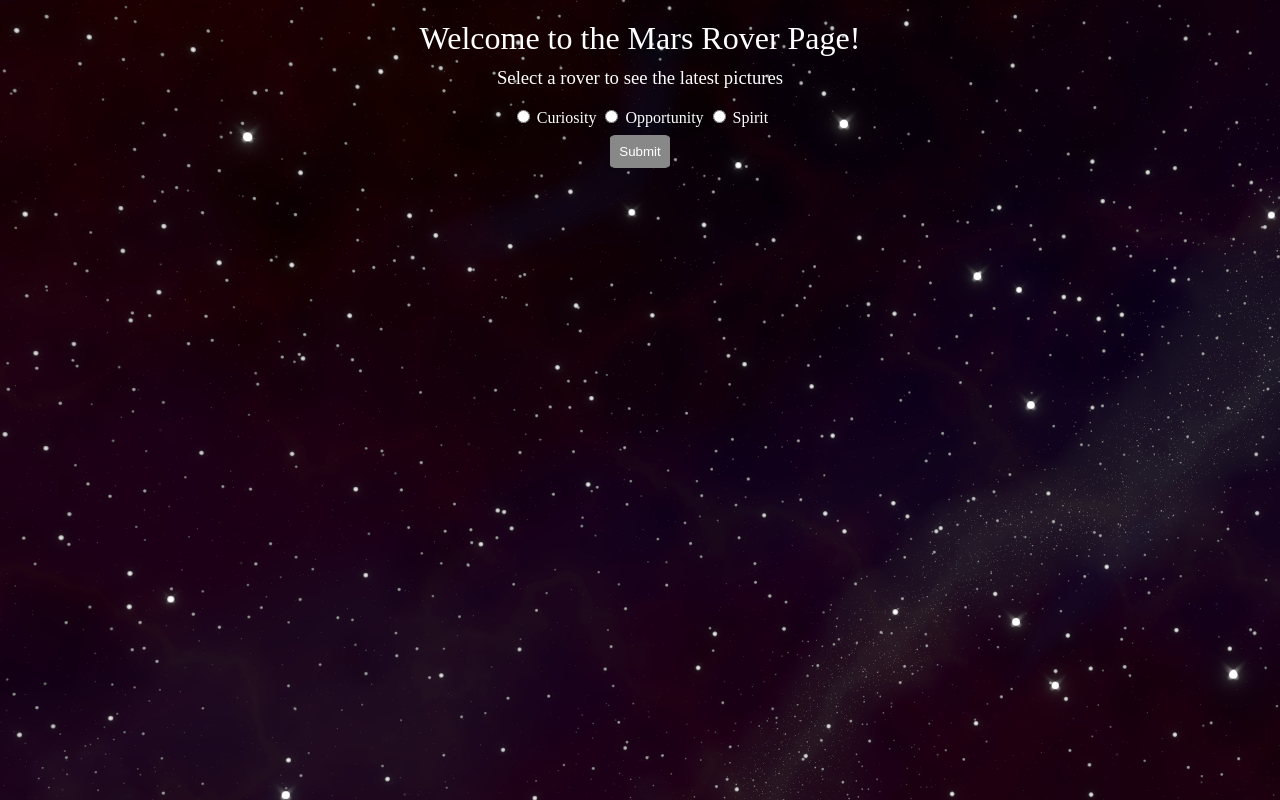
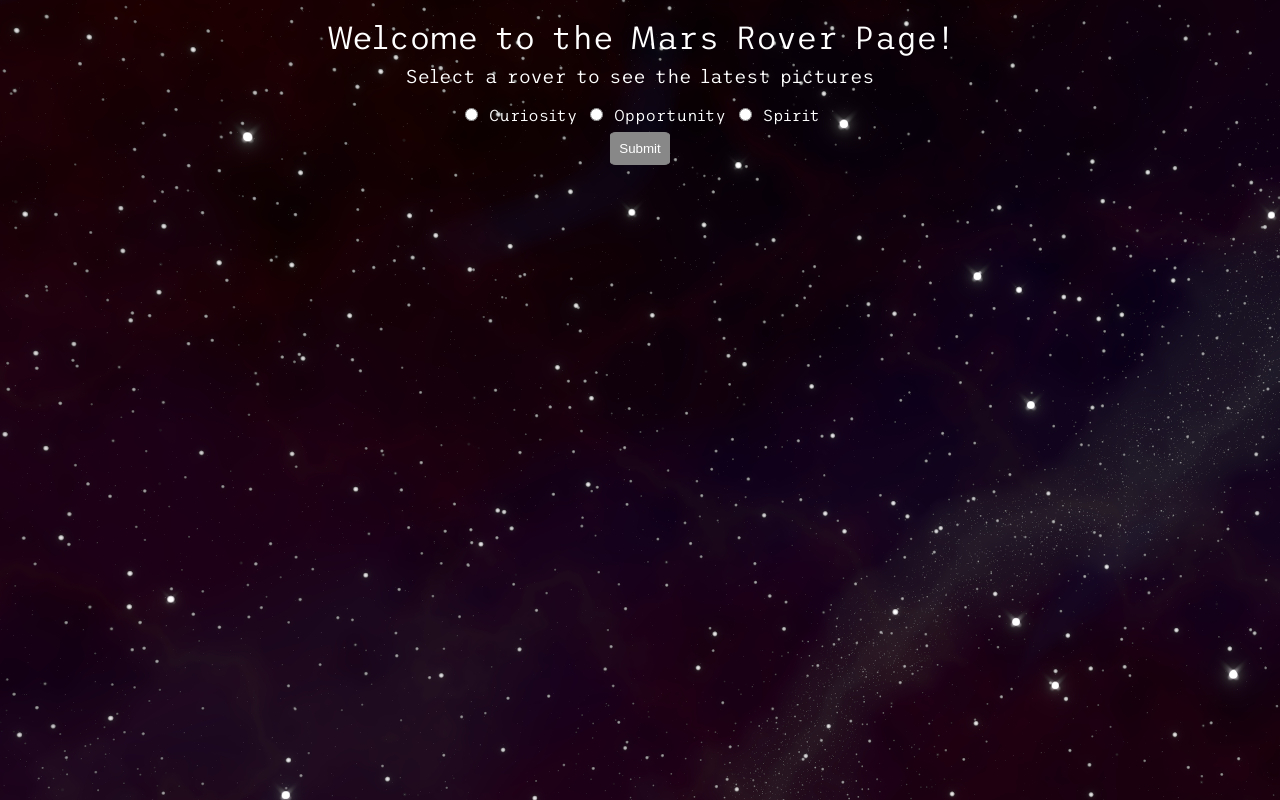
Before and after one commit to ljmccode/Mars-Rover, a website: page src/public/index.html in a window 1280 px wide. Drawn offline with nearby package versions, Linux system fonts and the light colour scheme.

Commit message:
Add Trispace font

```diff
--- a/src/public/assets/stylesheets/index.css
+++ b/src/public/assets/stylesheets/index.css
@@ -1,10 +1,16 @@
 /* -------------------  MOBILE  --------------------- */
+@font-face {
+  font-family: "Trispace";
+  src: url("../fonts/Trispace-Light.ttf")
+}
+
 body {
   display: flex;
   flex-direction: column;
   align-items: center;
   background-image: url("../img/space2.2.jpg");
   color: white;
+  font-family: "Trispace";
 }
 
 header {
```
Also changed, not shown: src/public/assets/fonts/Trispace-Light.ttf (added).
